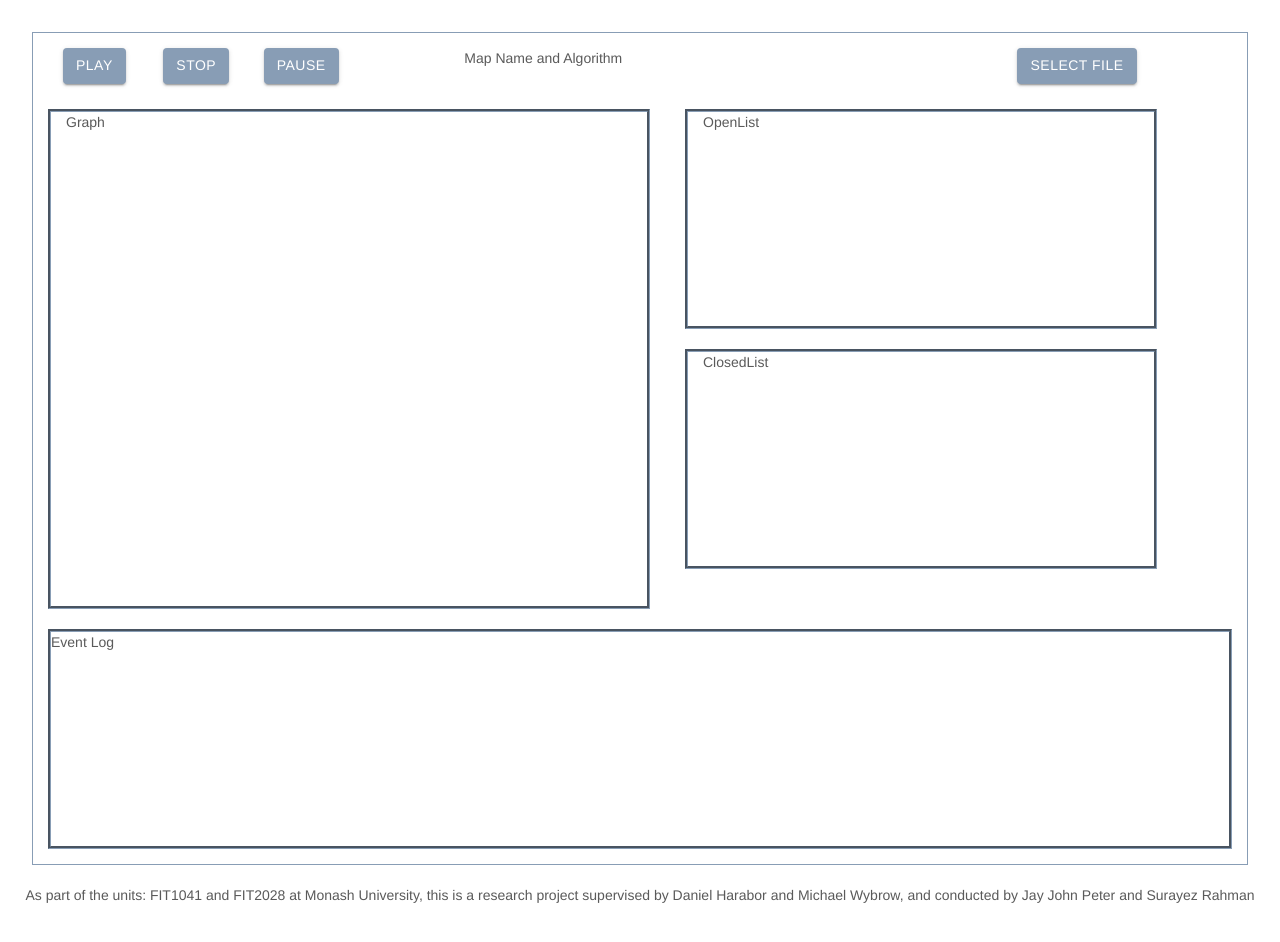
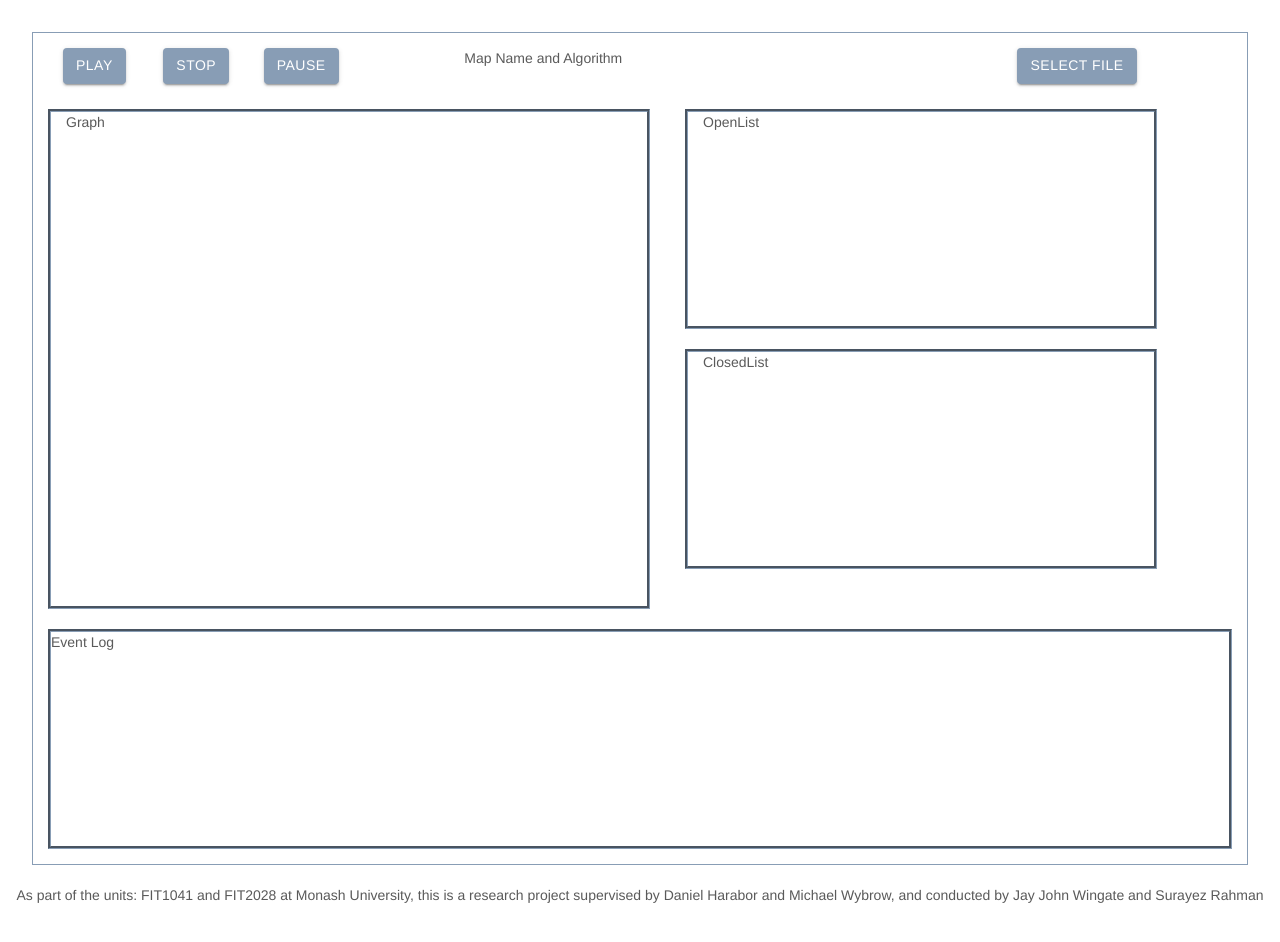
Before and after one commit to pathfindingdebugger/main, a plain HTML site: page index.html in a window 1280 px wide. Shown: the part 128-1070 px from the top of the page. Drawn offline with nearby package versions, Linux system fonts and the light colour scheme; a script that the page names is missing.

Commit message:
Creating webpage

```diff
--- a/index.html
+++ b/index.html
@@ -21,7 +21,7 @@
       <script src="https://oss.maxcdn.com/respond/1.4.2/respond.min.js"></script>
 
 
-    <!-- Custom styles for this template -->
+    <!-- Custom styles for ths template -->
     <link href="style.css" rel="stylesheet">
   </head>
 
@@ -98,7 +98,7 @@
 
         <!--Footer-->
         <div class="footer">
-            <p>As part of the units: FIT1041 and FIT2028 at Monash University, this is a research project supervised by Daniel Harabor and Michael Wybrow, and conducted by Jay John Peter and Surayez Rahman</p>
+            <p>As part of the units: FIT1041 and FIT2028 at Monash University, this is a research project supervised by Daniel Harabor and Michael Wybrow, and conducted by Jay John Wingate and Surayez Rahman</p>
         </div>
 
     <!-- Bootstrap core JavaScript
```
